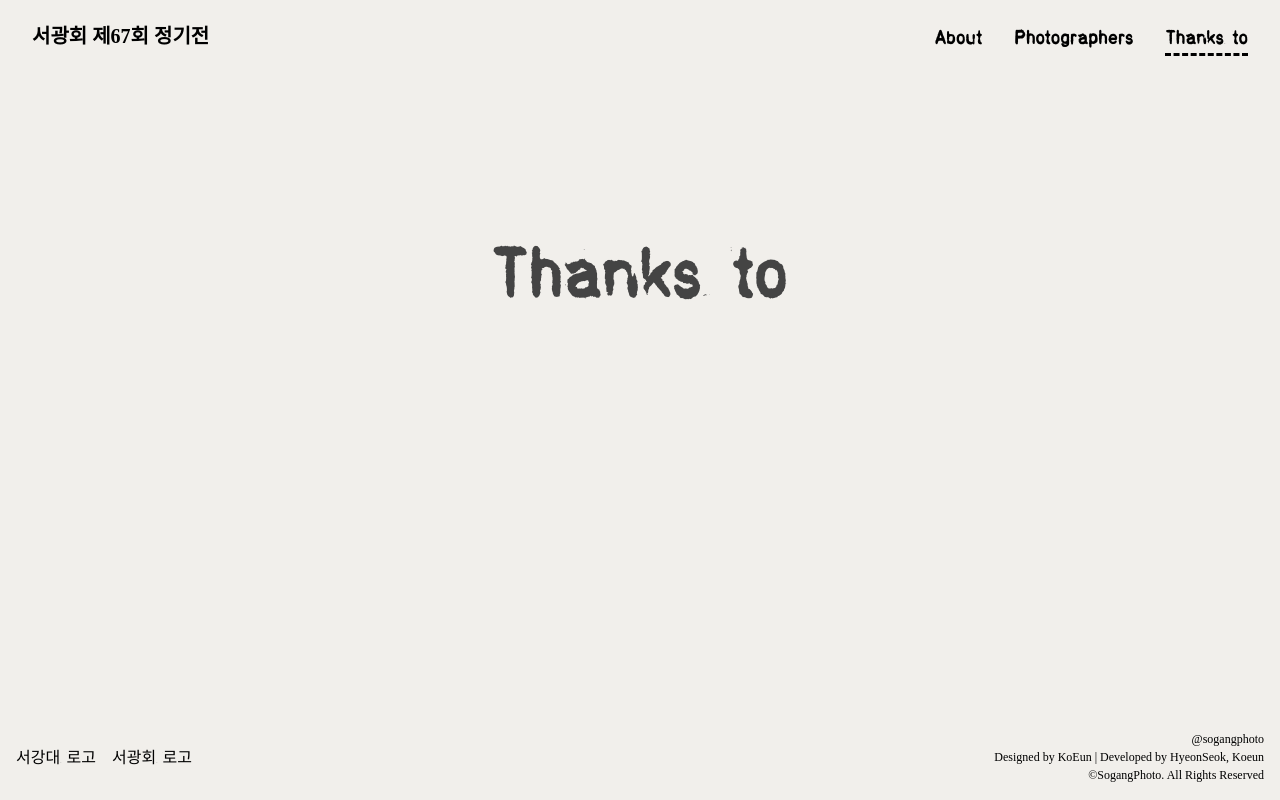
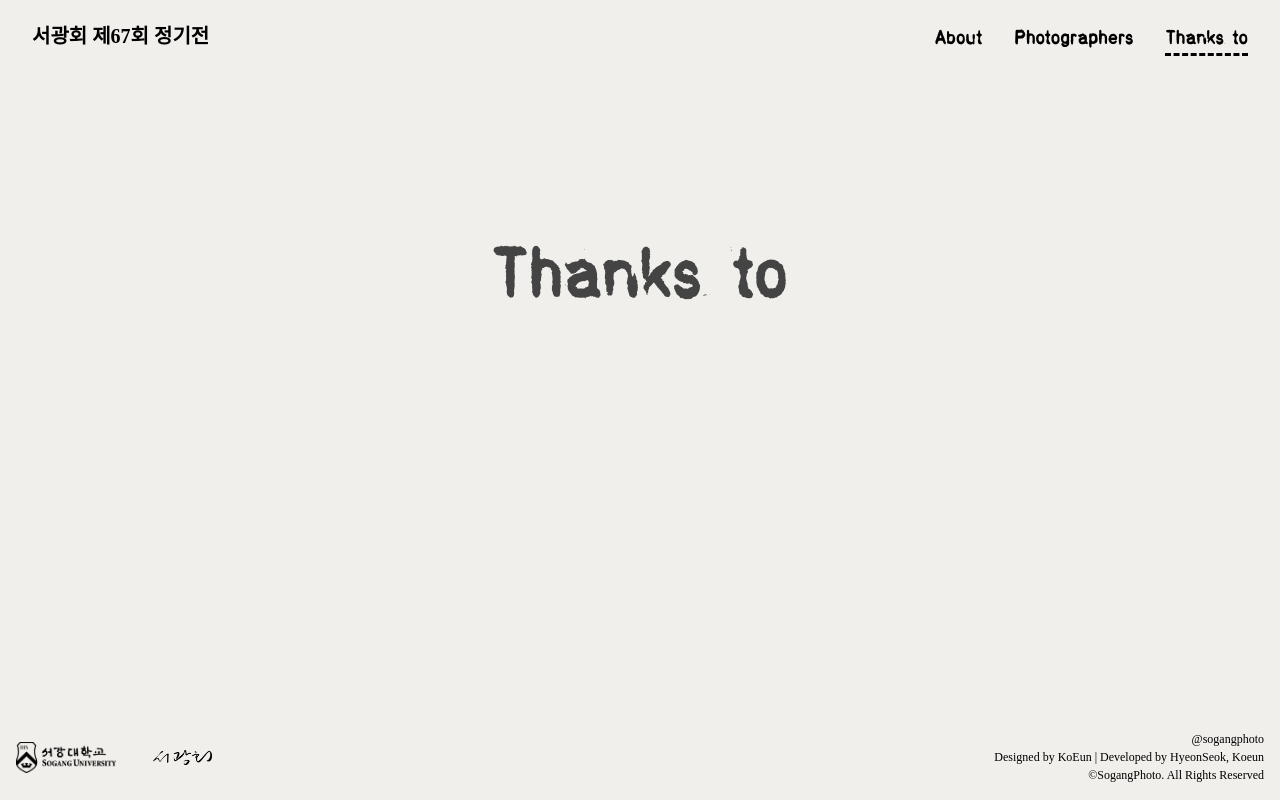
Before and after one commit to Sogangphoto/67th-regular-archive, a React (Create React App) app: page /thanks in a window 1280 px wide. Built offline with nearby package versions, Linux system fonts and the light colour scheme; a web font is replaced by a local one.

Commit message:
add: footer logo

```diff
--- a/src/component/Footer.tsx
+++ b/src/component/Footer.tsx
@@ -1,8 +1,17 @@
+import sogang from "../assets/sogang_logo.png";
+import sogangPhoto from "../assets/sogangphoto_logo.png";
+
 const Footer = () => {
   return (
     <div className="hidden h-fit flex-wrap items-center space-x-4 p-4 xl:flex">
-      <div className="">서강대 로고</div>
-      <div className="">서광회 로고</div>
+      <div
+        className="h-[50px] w-[100px] bg-contain bg-center bg-no-repeat"
+        style={{ backgroundImage: `url("${sogang}")` }}
+      ></div>
+      <div
+        className="h-[15px] w-[100px] bg-contain bg-center bg-no-repeat"
+        style={{ backgroundImage: `url("${sogangPhoto}")` }}
+      ></div>
       <div className="pretendard flex-grow text-right text-xs font-light leading-normal">
         <p>
           @sogangphoto
```
